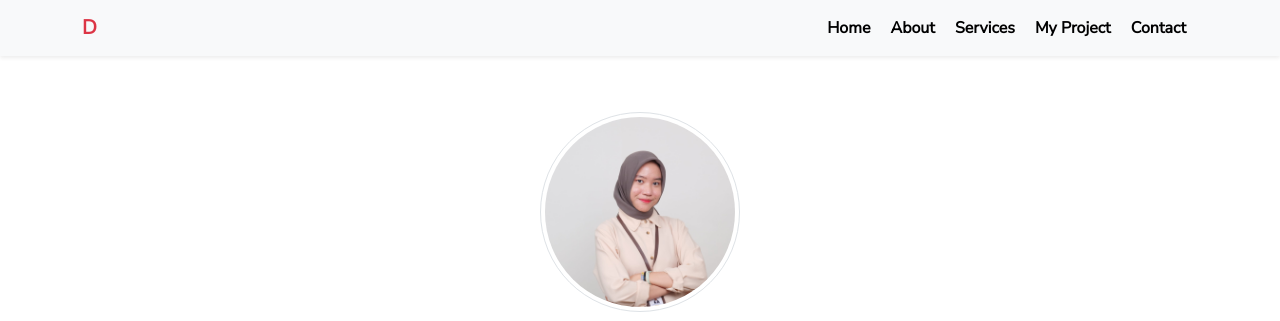
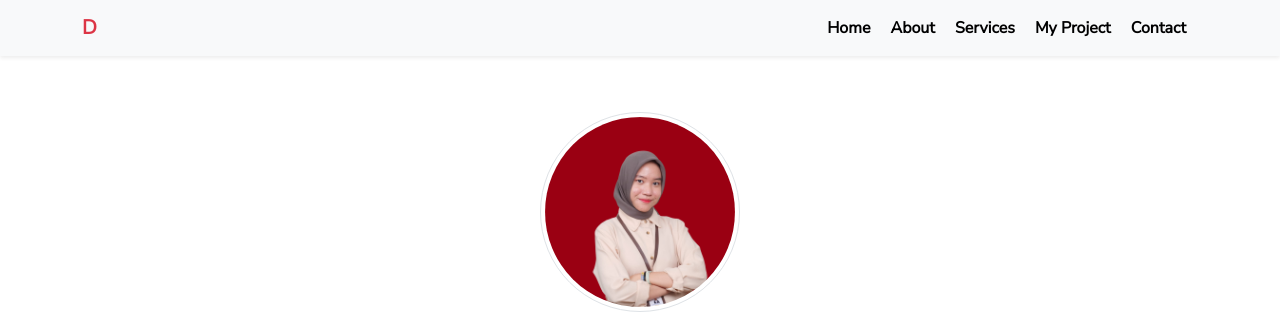
Before and after one commit to demapuspita/MyPortfolio, a plain HTML site: page index.html in a window 1280 px wide. Shown: the top 321 px of the page. Drawn offline with nearby package versions, Linux system fonts and the light colour scheme.

Commit message:
update pict

```diff
--- a/index.html
+++ b/index.html
@@ -60,7 +60,7 @@
 
         <!-- Home Awal -->
         <section class="jumbotron text-center text-danger bg-white" id="Home">
-          <img src="img/dema.jpg" alt="demapuspita" width="200" class="rounded-circle img-thumbnail mb-3" />
+          <img src="img/dema.png" alt="demapuspita" width="200" class="rounded-circle img-thumbnail mb-3" />
           <h1 class="display-5">Dema Puspita Kiranti</h1>
           <p class="lead">Final Year Student <br> System Information of Accounting</p>
           <svg xmlns="http://www.w3.org/2000/svg" viewBox="0 0 1440 320">
```
Also changed, not shown: img/dema.png (added).
